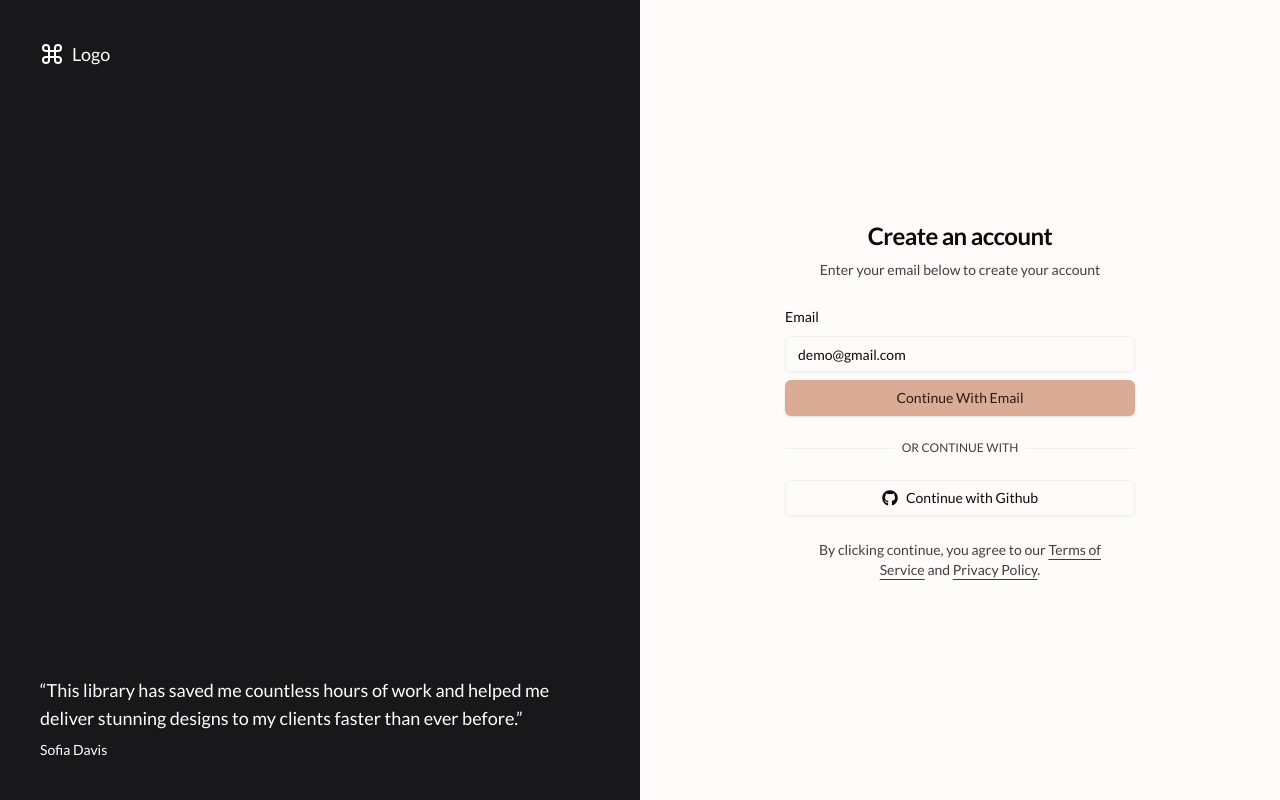
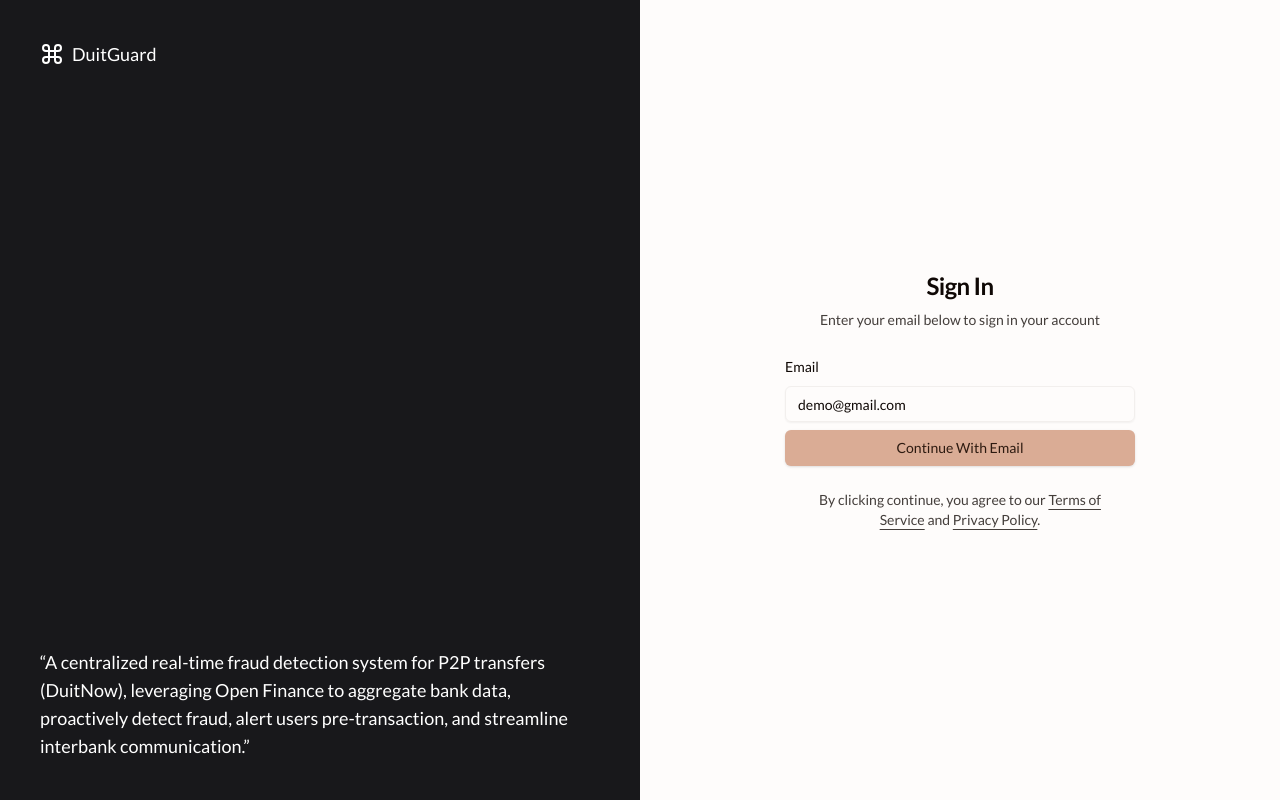
Before and after one commit to Vincexodus/budakgaji, a Next.js app: page / in a window 1280 px wide. Built offline with nearby package versions, Linux system fonts and the light colour scheme; no server answers.

Commit message:
auth mock

```diff
--- a/app/(auth)/_components/sigin-view.tsx
+++ b/app/(auth)/_components/sigin-view.tsx
@@ -36,27 +36,25 @@ export default function SignInViewPage() {
           >
             <path d="M15 6v12a3 3 0 1 0 3-3H6a3 3 0 1 0 3 3V6a3 3 0 1 0-3 3h12a3 3 0 1 0-3-3" />
           </svg>
-          Logo
+          DuitGuard
         </div>
         <div className="relative z-20 mt-auto">
           <blockquote className="space-y-2">
             <p className="text-lg">
-              &ldquo;This library has saved me countless hours of work and
-              helped me deliver stunning designs to my clients faster than ever
-              before.&rdquo;
+              &ldquo;A centralized real-time fraud detection system for P2P
+              transfers (DuitNow), leveraging Open Finance to aggregate bank
+              data, proactively detect fraud, alert users pre-transaction, and
+              streamline interbank communication.&rdquo;
             </p>
-            <footer className="text-sm">Sofia Davis</footer>
           </blockquote>
         </div>
       </div>
       <div className="flex h-full items-center p-4 lg:p-8">
         <div className="mx-auto flex w-full flex-col justify-center space-y-6 sm:w-[350px]">
           <div className="flex flex-col space-y-2 text-center">
-            <h1 className="text-2xl font-semibold tracking-tight">
-              Create an account
-            </h1>
+            <h1 className="text-2xl font-semibold tracking-tight">Sign In</h1>
             <p className="text-sm text-muted-foreground">
-              Enter your email below to create your account
+              Enter your email below to sign in your account
             </p>
           </div>
           <UserAuthForm />
--- a/app/(auth)/_components/user-auth-form.tsx
+++ b/app/(auth)/_components/user-auth-form.tsx
@@ -80,7 +80,7 @@ export default function UserAuthForm() {
           </Button>
         </form>
       </Form>
-      <div className="relative">
+      {/* <div className="relative">
         <div className="absolute inset-0 flex items-center">
           <span className="w-full border-t" />
         </div>
@@ -90,7 +90,7 @@ export default function UserAuthForm() {
           </span>
         </div>
       </div>
-      <GithubSignInButton />
+      <GithubSignInButton /> */}
     </>
   );
 }
```
